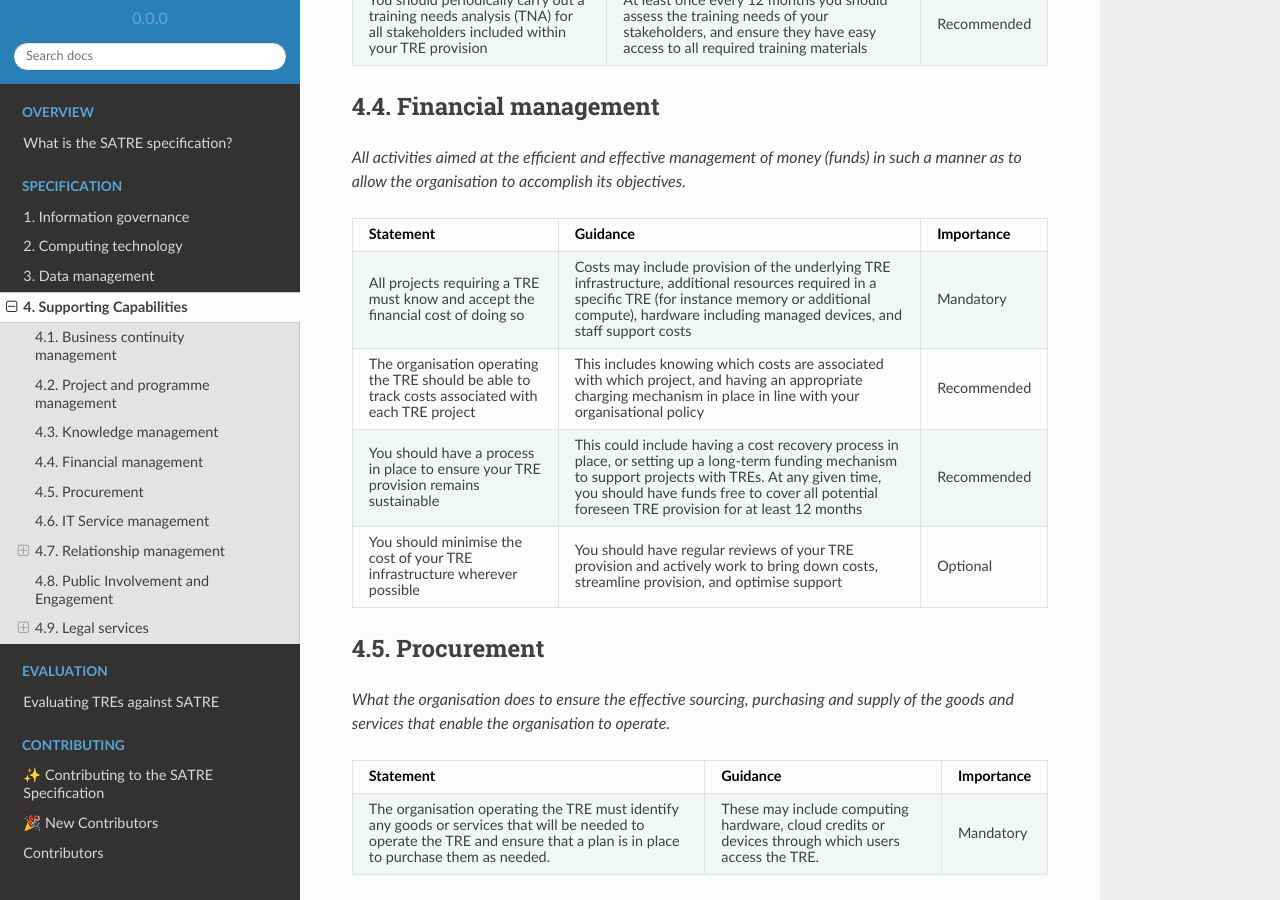
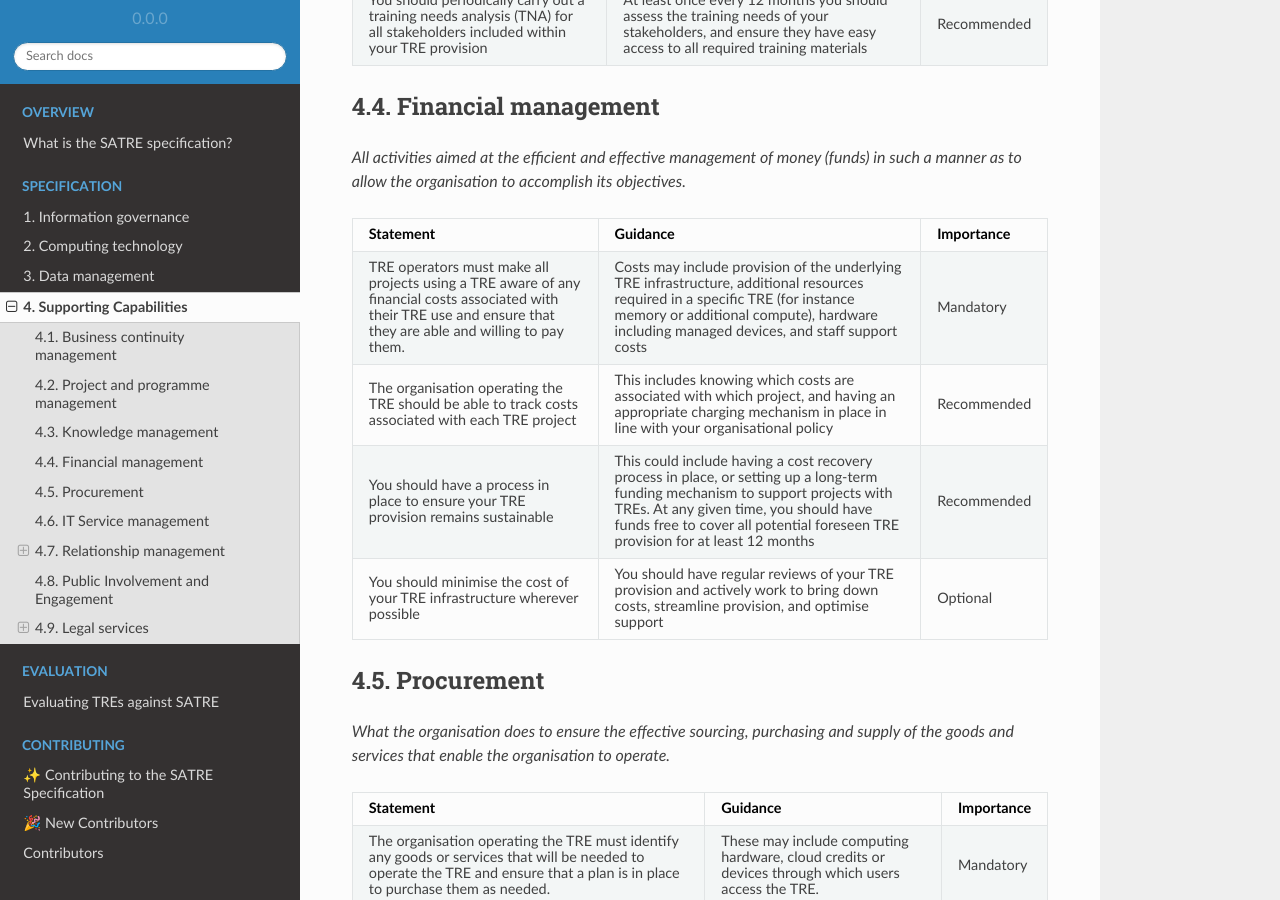
Before and after one commit to sa-tre/satre-specification, a Sphinx documentation site: the page built from docs/source/pillars/supporting.md, in a window 1280 px wide and 900 px high, scrolled down 1565 px. Built offline with Sphinx 7.4.7 and the Read the Docs theme 2.0.0, drawn with Linux system fonts in a browser that asks for light colours.

Commit message:
:memo: Resolve financial costs discussion

```diff
--- a/docs/source/pillars/supporting.md
+++ b/docs/source/pillars/supporting.md
@@ -82,7 +82,7 @@ _All activities aimed at the efficient and effective management of money (funds)
 * - Statement
   - Guidance
   - Importance
-* - All projects requiring a TRE must know and accept the financial cost of doing so
+* - TRE operators must make all projects using a TRE aware of any financial costs associated with their TRE use and ensure that they are able and willing to pay them.
   - Costs may include provision of the underlying TRE infrastructure, additional resources required in a specific TRE (for instance memory or additional compute), hardware including managed devices, and staff support costs
   - Mandatory
 * - The organisation operating the TRE should be able to track costs associated with each TRE project
```
